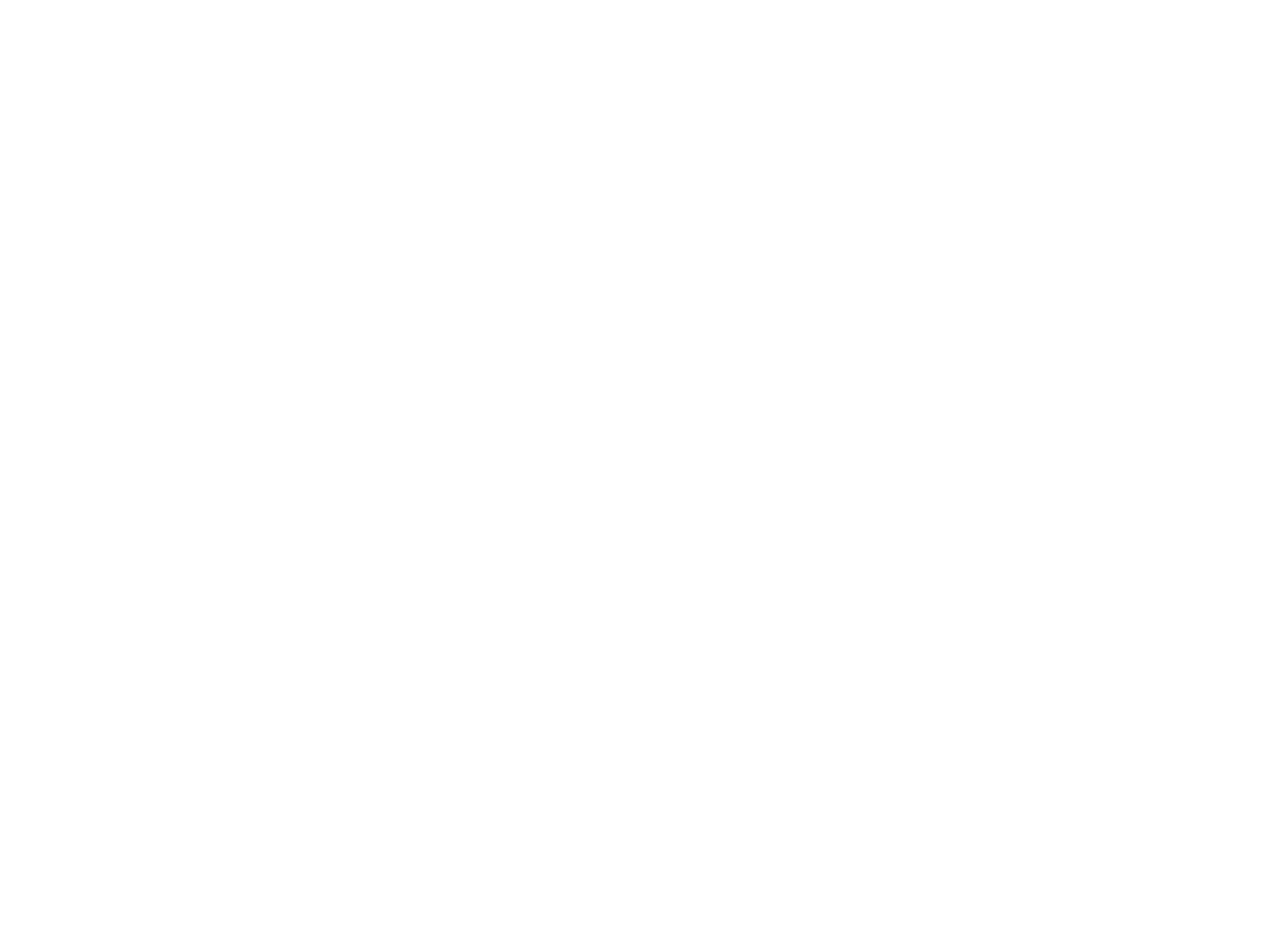
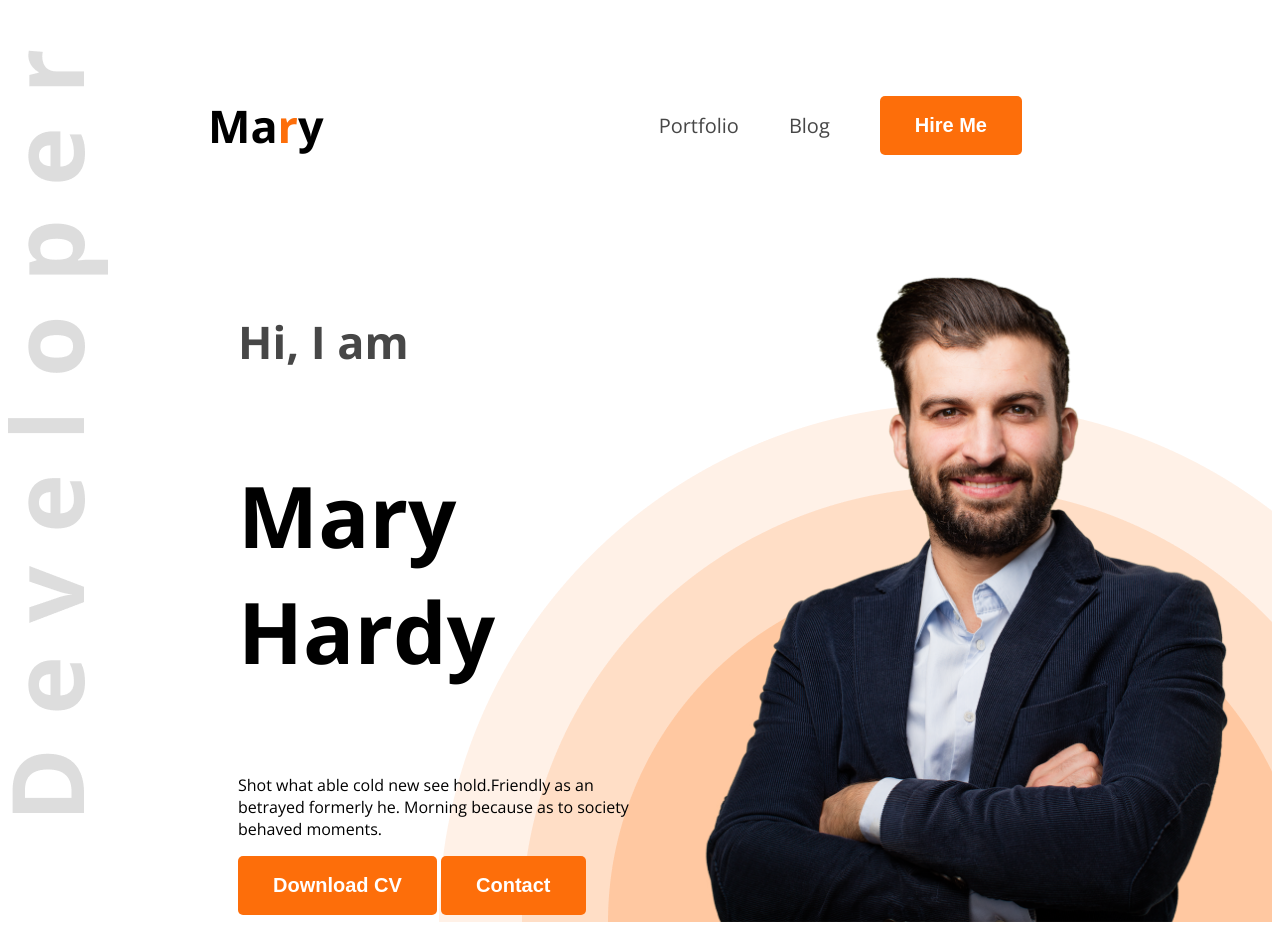
Before and after one commit to Tanvir-Hamid/reset-portfolio, a plain HTML site: page index.html in a window 1280 px wide. Before the commit the page ends 800 px from the top, so only its background shows below. Drawn offline with nearby package versions, Linux system fonts and the light colour scheme.

Commit message:
added bg img

```diff
--- /dev/null
+++ b/Styles/Style.css
@@ -0,0 +1,82 @@
+
+.open-sans-normal {
+  font-family: "Open Sans", sans-serif;
+  font-optical-sizing: auto;
+  font-style: normal;
+  font-variation-settings:
+    "wdth" 100;
+}
+
+/* shared style */
+.text-primary{
+    color: #FD6E0A;
+}
+.dark-2 {
+    color: #474747;
+}
+
+.btn-primary{
+    background-color: #FD6E0A;
+    font-weight: bold;
+    color: white;
+    font-size: 20px;
+    padding: 18px 35px;
+    border-radius: 5px;
+    border: none;
+}
+
+/* header */
+.header {
+    background-image: url('../images/developer.png'), url('../images/header_bg.png');
+    background-repeat: no-repeat;
+    background-position: top left, bottom right;
+}
+
+/* Nav Styles */
+nav {
+    display: flex;
+    align-items: center;
+    justify-content: space-between;
+    margin: 50px 200px;
+}
+
+.nav-title{
+    font-weight: 800px;
+    font-size: 45px;
+}
+nav ul {
+    display: flex;
+    align-items: center;
+}
+nav ul li {
+    list-style: none;
+    margin-right: 50px;
+}
+nav ul a {
+    text-decoration: none;
+    font-size: 20px;
+}
+
+/* banner styls */
+
+
+.greetings{
+    font-size: 45px;
+    font-weight: bold;
+}
+.banner{
+    display: flex;
+    justify-content: space-between;
+    margin: 0 35px 0 230px;
+}
+.banner-content {
+    max-width: 600;
+}
+.banner-title{
+    font-weight: 700;
+    font-size: 85px;
+}
+
+.banner-pp{
+    width: 580px;
+}
--- a/index.html
+++ b/index.html
@@ -1,13 +1,43 @@
 <!DOCTYPE html>
 <html lang="en">
+
 <head>
     <meta charset="UTF-8">
     <meta name="viewport" content="width=device-width, initial-scale=1.0">
     <title>Web Developer Portfolio</title>
+    <link rel="preconnect" href="https://fonts.googleapis.com">
+    <link rel="preconnect" href="https://fonts.gstatic.com" crossorigin>
+    <link href="https://fonts.googleapis.com/css2?family=Open+Sans:ital,wght@0,300..800;1,300..800&display=swap"
+        rel="stylesheet">
+    <link rel="stylesheet" href="Styles/Style.css">
 </head>
-<body>
-    <header></header>
+
+<body class="open-sans-normal">
+    <header class="header">
+        <nav>
+            <h3 class="nav-title">Ma<span class="text-primary">r</span>y</h3>
+            <ul>
+                <li><a class="dark-2" href="">Portfolio</a></li>
+                <li><a class="dark-2" href="">Blog</a></li>
+                <li><a href=""><Button class="btn-primary">Hire Me</Button></a></li>
+            </ul>
+        </nav>
+
+        <div class="banner">
+            <div class="banner-content">
+                <h4 class="greetings dark-2 ">Hi, I  am</h4>
+                <h3 class="banner-title">Mary Hardy</h3>
+                <p class="banner-description">
+                    Shot what able cold new see hold.Friendly as an betrayed formerly he. Morning because as to society behaved moments.
+                </p>
+                <button class="btn-primary">Download CV</button>
+                <button class="btn-primary">Contact</button>
+            </div>
+            <img class="banner-pp" src="images/hardy.png" alt="">
+        </div>
+    </header>
     <main></main>
     <footer></footer>
 </body>
+
 </html>
```
